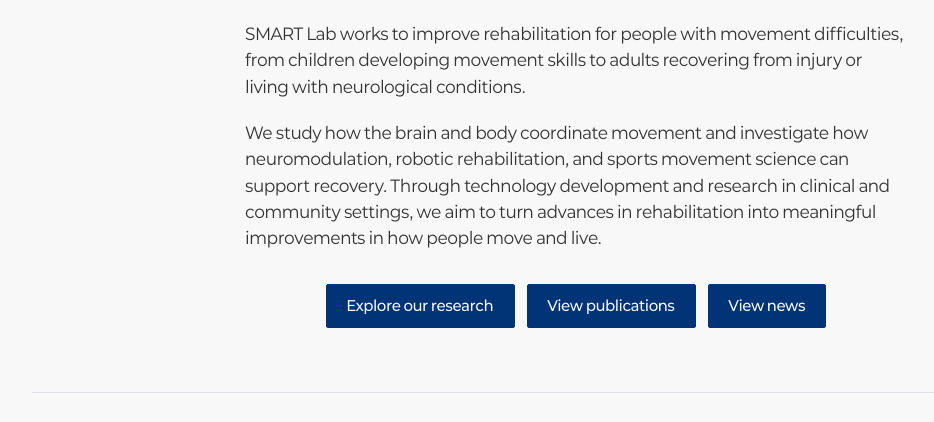
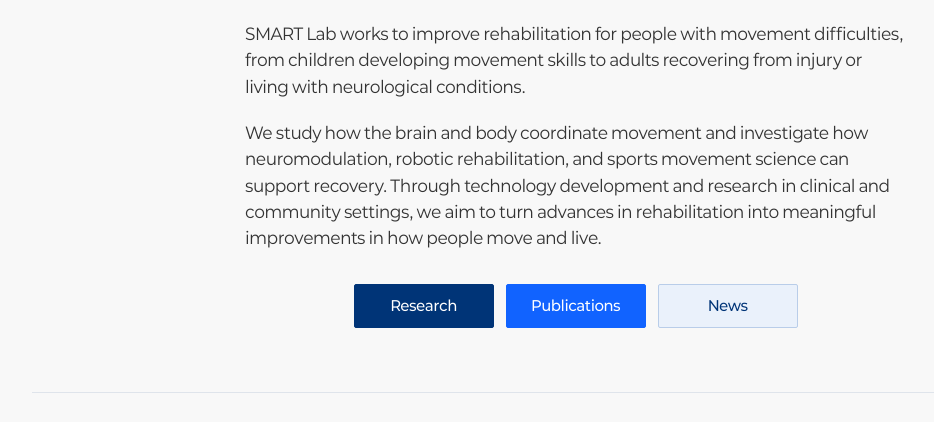
Before and after one commit to yonsei-smartlab/yonsei-smartlab.github.io, an Astro site: page / in a window 1280 px wide. Shown: the part 339-761 px from the top of the page, without its empty margins (64-998 px from the left). Built offline with nearby package versions, Linux system fonts and the light colour scheme; Astro itself is replaced by a stand-in of ours.

Commit message:
Give homepage links consistent labels and distinct blue treatments

```diff
--- a/src/pages/index.astro
+++ b/src/pages/index.astro
@@ -18,7 +18,7 @@
         <h1>{site.name}</h1>
         <p class="institute-name">{site.fullName}</p>
         <div class="hero-description hero-description-reading">{introParagraphs.map(paragraph => <p>{paragraph}</p>)}</div>
-        <div class="hero-actions homepage-actions"><a class="button" href="/research/">Explore our research</a><a class="button" href="/publications/">View publications</a><a class="button" href="/news/">View news</a></div>
+        <div class="hero-actions homepage-actions"><a class="button research-button" href="/research/">Research</a><a class="button publications-button" href="/publications/">Publications</a><a class="button news-button" href="/news/">News</a></div>
       </div>
       <div class="research-process">
         <ol class="process-steps">{site.researchSteps.map((step, index) => <li><span class="step-number" aria-hidden="true">{String(index + 1).padStart(2, '0')}</span><h2>{step.title}</h2><p>{step.description}</p></li>)}</ol>
@@ -35,16 +35,23 @@
 </BaseLayout>
 <style>
   .homepage-actions .button {
+    min-width: 140px;
+    transition: background-color 160ms ease, border-color 160ms ease;
+  }
+  .research-button {
     background: var(--brand);
     border-color: var(--brand);
     color: #fff;
-    transition: background-color 160ms ease, border-color 160ms ease;
   }
-  .homepage-actions .button:hover {
+  .research-button:hover { background: var(--brand-strong); border-color: var(--brand-strong); color: #fff; }
+  .publications-button {
     background: var(--brand-hover);
     border-color: var(--brand-hover);
     color: #fff;
   }
+  .publications-button:hover { background: #004bd9; border-color: #004bd9; color: #fff; }
+  .news-button { background: #eaf1fb; border-color: #b9cde9; color: var(--brand); }
+  .news-button:hover { background: #dce8f8; border-color: #94b2db; color: var(--brand); }
   .homepage-actions .button:focus-visible {
     outline: 2px solid var(--brand-hover);
     outline-offset: 3px;
```
